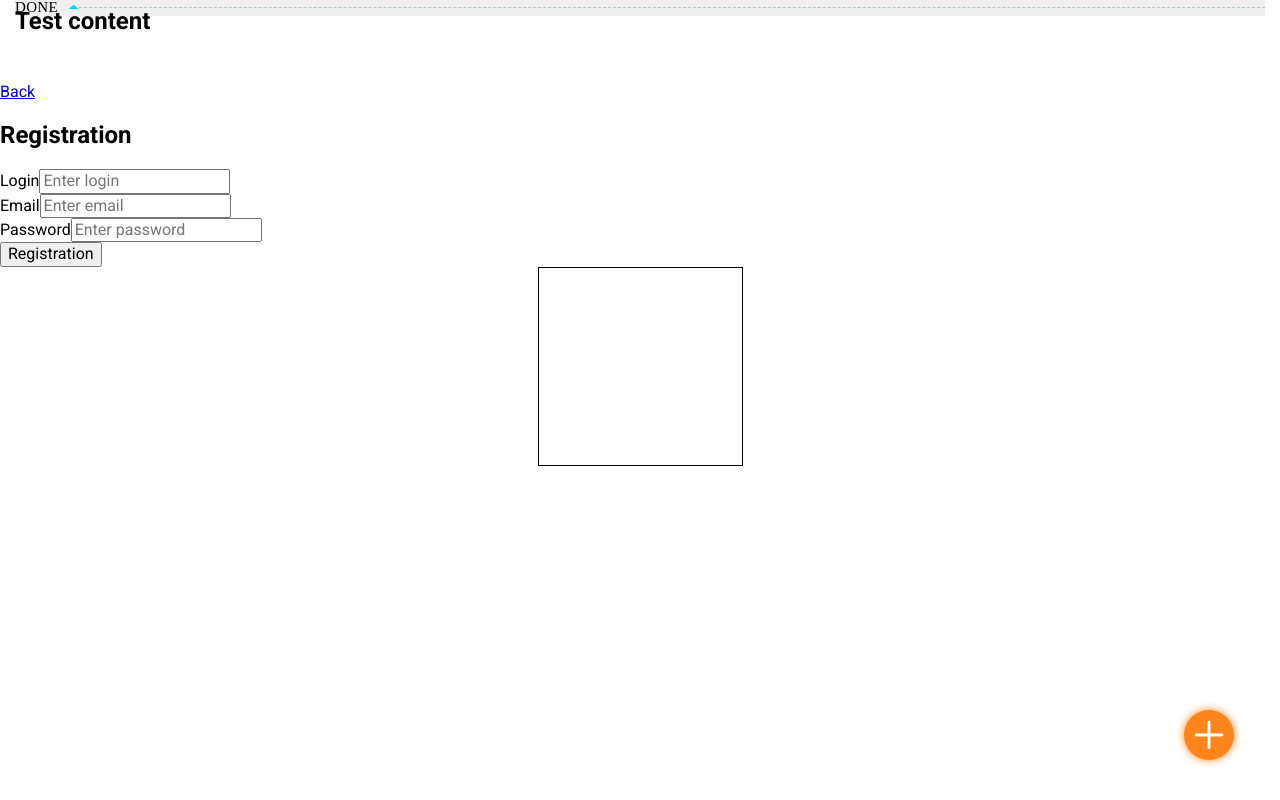
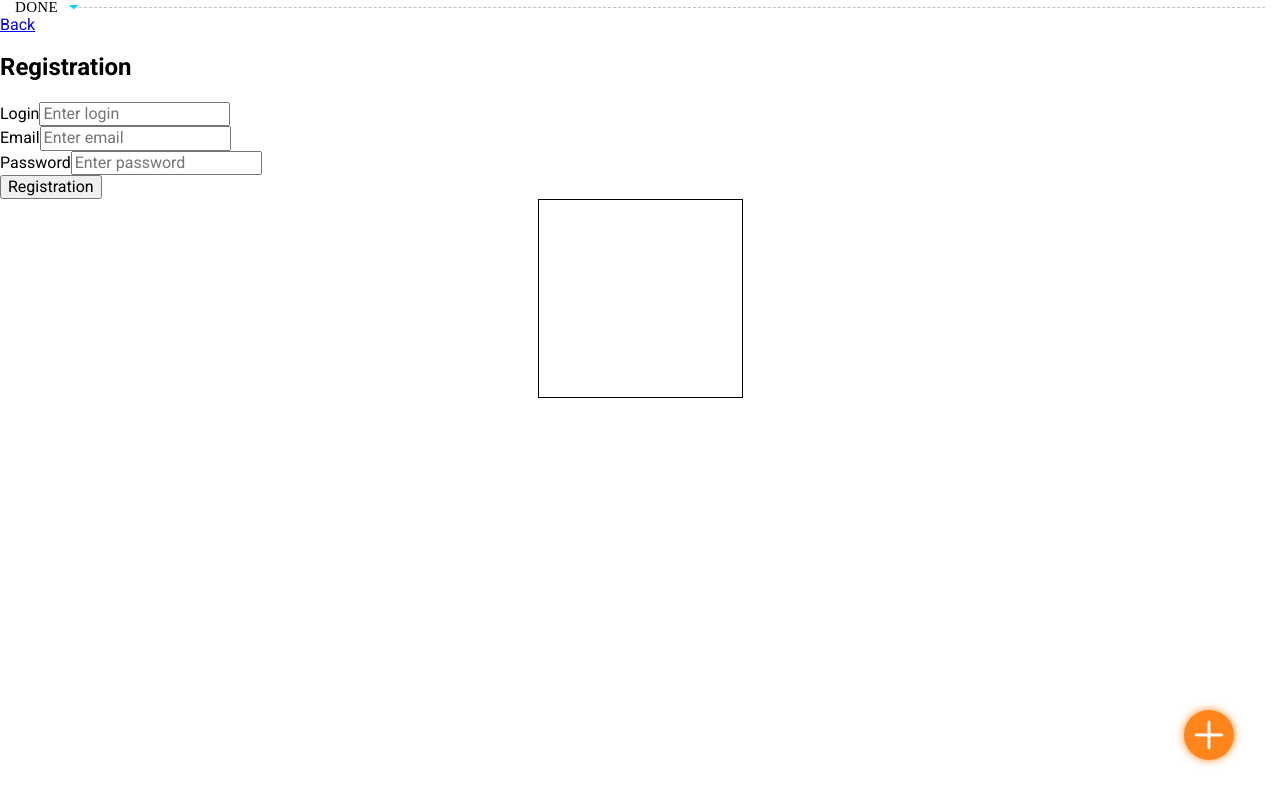
Before and after one commit to VolodymyrBuzinov/dashboard, a React (Create React App) app: page /singUpPage in a window 1280 px wide. Built offline with nearby package versions, Linux system fonts and the light colour scheme.

Commit message:
edit Done-menu
убрал JS, теперь меню на чистом CSS

```diff
--- a/src/App.js
+++ b/src/App.js
@@ -1,4 +1,4 @@
-import MenuDone from './Components/MenuDone/MenuDome';
+import MenuDone from './Components/MenuDone/MenuDone';
 import Router from './Router/Router';
 import TemplateTodo from './Components/TemplateTodo/TemplateTodo';
 
--- a/src/Components/MenuDone/MenuDome.jsx
+++ /dev/null
@@ -1,22 +0,0 @@
-import React, { useState } from 'react';
-import sprite from '../../Icons/symbol-defs.svg'
-import style from './MenuDone.module.scss';
-
-
-function MenuDone() {
-        const [isOpen, setIsOpen] = useState(false);
-    return <div className={style.container}>
- <button
-        onClick={()=>setIsOpen(!isOpen)}
-        type="button"
-        className={style.button}
-      >
-    <p>DONE</p> <svg className={style.icon}><use href={`${sprite}#icon-polygon`}></use></svg> <span className={style.dottedLine}></span>
-        </button>
-        <div className={`${style.menu} ${isOpen&&style.isOpenMenu}`} aria-expanded={isOpen}>
-            <h2 className={`${style.contentMenu} ${isOpen && style.isOpen}`}>Test content</h2>
-        </div>
-    </div>
-}
-
-export default MenuDone
--- /dev/null
+++ b/src/Components/MenuDone/MenuDone.jsx
@@ -0,0 +1,24 @@
+import React from 'react';
+import sprite from '../../Icons/symbol-defs.svg'
+import style from './MenuDone.module.scss';
+
+
+function MenuDone() {
+        // const [isOpen, setIsOpen] = useState(false);
+        return <div className={style.container}>
+            <input type="checkbox" className={style.check}></input>
+            <div className={style.doneList}>
+
+ <div
+        className={style.spoiler}
+      >
+    <span>DONE</span> <svg className={style.icon}><use href={`${sprite}#icon-polygon`}></use></svg> <span className={style.dottedLine}></span>
+        </div>
+        <div className={`${style.menu} ${style.isOpenMenu}`}>
+            <h2 className={`${style.contentMenu} ${style.isOpen}`}>Test content</h2>
+        </div>
+            </div>
+        </div>
+}
+
+export default MenuDone
--- a/src/Components/MenuDone/MenuDone.module.scss
+++ b/src/Components/MenuDone/MenuDone.module.scss
@@ -2,8 +2,28 @@
 
 .container {
   @extend %container-styles;
+  overflow: hidden;
+  position: relative;
 }
-.button {
+
+.check {
+  opacity: 0;
+  width: 100%;
+  cursor: pointer;
+  border-color: transparent;
+  border-style: none;
+  background: transparent none;
+  position: absolute;
+  z-index: 1;
+  &:checked + .doneList > .menu {
+    display: block;
+  }
+  &:checked + .doneList .icon {
+    transform: rotate(0deg);
+  }
+}
+
+.spoiler {
   position: relative;
   display: flex;
   width: 100%;
@@ -26,6 +46,7 @@
 }
 
 .icon {
+  transform: rotate(180deg);
   margin-left: 10px;
   width: 12px;
   height: 14px;
@@ -39,14 +60,13 @@
 }
 
 .menu {
-  opacity: 1;
+  display: none;
 }
-.isOpenMenu {
-  opacity: 0;
+
+.doneList {
+  display: block;
 }
+
 .contentMenu {
-  transform: translateY(-100%);
+  margin: 0;
 }
-.isOpen {
-  transform: translateY(100%);
-}
```
